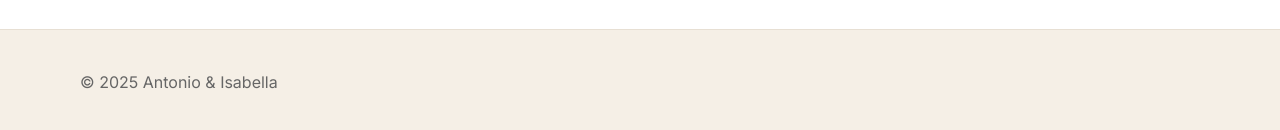
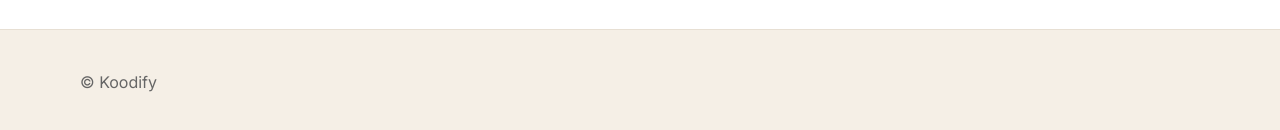
Before and after one commit to PauloEduardoCoelho/casamentoantonioisabella, a React (Vite) app: page / in a window 1280 px wide. Shown: the part 5776-5906 px from the top of the page. Built offline with nearby package versions, Linux system fonts and the light colour scheme.

Commit message:
insercao da trademark ao final

```diff
--- a/src/App.jsx
+++ b/src/App.jsx
@@ -508,7 +508,7 @@ export default function App(){
 
       <footer className="footer">
         <div className="container row between">
-          <p className="muted">© {new Date().getFullYear()} {COUPLE}</p>
+          <p className="muted">© Koodify</p>
           <p className="muted"></p>
         </div>
       </footer>
```
